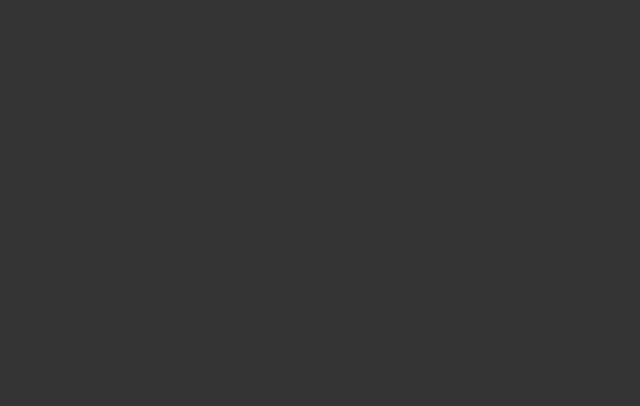
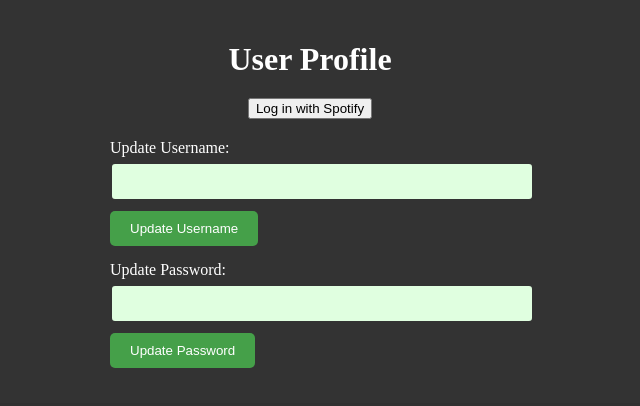
Before and after one commit to nikobross/Guessify, a React (Create React App) app in the folder client/: page /profile in a window 1280 px wide. Before the commit this address had no page. Shown: the top 406 px of the page, without its empty margins (330-970 px from the left). Built offline with nearby package versions, Linux system fonts and the light colour scheme.

Commit message:
working on spotify log in

```diff
--- a/client/src/App.js
+++ b/client/src/App.js
@@ -5,6 +5,9 @@ import HostGame from './components/HostGame';
 import JoinGame from './components/JoinGame';
 import Login from './components/Login';
 import SignUp from './components/SignUp';
+import SpotifyLogin from './components/SpotifyLogin';
+import SpotifyCallback from './components/SpotifyCallback';
+import UserProfile from './components/UserProfile';
 
 function App() {
   return (
@@ -15,6 +18,9 @@ function App() {
         <Route path="/join" element={<JoinGame />} />
         <Route path="/login" element={<Login />} />
         <Route path="/signup" element={<SignUp />} />
+        <Route path="/spotify-login" element={<SpotifyLogin />} />
+        <Route path="/callback" element={<SpotifyCallback />} />
+        <Route path="/profile" element={<UserProfile />} />
       </Routes>
     </Router>
   );
--- a/client/src/components/MainPage.js
+++ b/client/src/components/MainPage.js
@@ -43,26 +43,6 @@ const MainPage = () => {
     setRightSidebarVisible(false);
   };
 
-  const handleSignOut = async () => {
-    const response = await fetch('/user/logout/', {
-      method: 'POST',
-      headers: {
-        'Content-Type': 'application/json',
-      },
-    });
-
-    if (response.ok) {
-      localStorage.removeItem('isLoggedIn');
-      localStorage.removeItem('username');
-      setIsLoggedIn(false);
-      setUsername('');
-      closeSidebars();
-      navigate('/');
-    } else {
-      alert('Sign out failed');
-    }
-  };
-
   const userIcon = isLoggedIn ? (
     <div className="user-initial">{username.charAt(0).toUpperCase()}</div>
   ) : (
@@ -96,8 +76,8 @@ const MainPage = () => {
           <div className="close-button" onClick={toggleRightSidebar}>&times;</div>
           {isLoggedIn ? (
             <>
-              <p>Profile</p>
-              <p onClick={handleSignOut}>Sign Out</p>
+              <p onClick={() => navigate('/profile')}>Profile</p>
+              <p>Sign Out</p>
             </>
           ) : (
             <>
--- /dev/null
+++ b/client/src/components/SpotifyCallback.js
@@ -0,0 +1,24 @@
+// src/components/SpotifyCallback.js
+import React, { useEffect } from 'react';
+import { useNavigate } from 'react-router-dom';
+
+const SpotifyCallback = () => {
+  const navigate = useNavigate();
+
+  useEffect(() => {
+    const hash = window.location.hash;
+    const params = new URLSearchParams(hash.substring(1));
+    const accessToken = params.get('access_token');
+
+    if (accessToken) {
+      localStorage.setItem('spotifyAccessToken', accessToken);
+      navigate('/');
+    } else {
+      navigate('/profile');
+    }
+  }, [navigate]);
+
+  return <div>Loading...</div>;
+};
+
+export default SpotifyCallback;
--- /dev/null
+++ b/client/src/components/SpotifyLogin.js
@@ -0,0 +1,25 @@
+// src/components/SpotifyLogin.js
+import React from 'react';
+
+const SpotifyLogin = () => {
+  const clientId = 'b5d98381070641b38c70deafcae79169';
+  const redirectUri = 'http://localhost:3000/callback';
+  const scopes = [
+    'user-read-private',
+    'user-read-email',
+    'user-modify-playback-state',
+    'user-read-playback-state',
+    'streaming',
+  ];
+
+  const handleLogin = () => {
+    const authUrl = `https://accounts.spotify.com/authorize?client_id=${clientId}&response_type=token&redirect_uri=${encodeURIComponent(redirectUri)}&scope=${encodeURIComponent(scopes.join(' '))}`;
+    window.location.href = authUrl;
+  };
+
+  return (
+    <button onClick={handleLogin}>Log in with Spotify</button>
+  );
+};
+
+export default SpotifyLogin;
--- /dev/null
+++ b/client/src/components/UserProfile.js
@@ -0,0 +1,96 @@
+// src/components/UserProfile.js
+import React, { useEffect, useState } from 'react';
+import { useNavigate } from 'react-router-dom';
+import './css/UserProfile.css';
+
+const UserProfile = () => {
+  const [profile, setProfile] = useState(null);
+  const [username, setUsername] = useState('');
+  const [password, setPassword] = useState('');
+  const [spotifyLoggedIn, setSpotifyLoggedIn] = useState(false);
+  const navigate = useNavigate();
+
+  useEffect(() => {
+    const accessToken = localStorage.getItem('spotifyAccessToken');
+
+    if (accessToken) {
+      fetch('https://api.spotify.com/v1/me', {
+        headers: {
+          Authorization: `Bearer ${accessToken}`,
+        },
+      })
+        .then(response => response.json())
+        .then(data => {
+          setProfile(data);
+          setSpotifyLoggedIn(true);
+        })
+        .catch(error => {
+          console.error('Error fetching profile:', error);
+          setSpotifyLoggedIn(false);
+        });
+    }
+  }, []);
+
+  const handleSpotifyLogin = () => {
+    const clientId = 'b5d98381070641b38c70deafcae79169';
+    const redirectUri = 'http://localhost:3000/callback';
+    const scopes = [
+      'user-read-private',
+      'user-read-email',
+      'user-modify-playback-state',
+      'user-read-playback-state',
+      'streaming',
+    ];
+
+    const authUrl = `https://accounts.spotify.com/authorize?client_id=${clientId}&response_type=token&redirect_uri=${encodeURIComponent(redirectUri)}&scope=${encodeURIComponent(scopes.join(' '))}`;
+    window.location.href = authUrl;
+  };
+
+  const handleUpdateUsername = () => {
+    // Placeholder for updating username
+    console.log('Update username:', username);
+  };
+
+  const handleUpdatePassword = () => {
+    // Placeholder for updating password
+    console.log('Update password:', password);
+  };
+
+  return (
+    <div className="profile-container">
+      <h1>User Profile</h1>
+      {profile ? (
+        <div>
+          <h2>{profile.display_name}</h2>
+          <img src={profile.images[0]?.url} alt="Profile" />
+          <p>{profile.email}</p>
+          <p>Logged in with Spotify</p>
+        </div>
+      ) : (
+        <button onClick={handleSpotifyLogin}>Log in with Spotify</button>
+      )}
+      <div className="update-fields">
+        <div className="input-group">
+          <label>Update Username:</label>
+          <input
+            type="text"
+            value={username}
+            onChange={(e) => setUsername(e.target.value)}
+          />
+          <button onClick={handleUpdateUsername}>Update Username</button>
+        </div>
+        <div className="input-group">
+          <label>Update Password:</label>
+          <input
+            type="password"
+            value={password}
+            onChange={(e) => setPassword(e.target.value)}
+          />
+          <button onClick={handleUpdatePassword}>Update Password</button>
+        </div>
+      </div>
+    </div>
+  );
+};
+
+export default UserProfile;
--- /dev/null
+++ b/client/src/components/css/UserProfile.css
@@ -0,0 +1,66 @@
+/* src/css/UserProfile.css */
+.profile-container {
+  display: flex;
+  flex-direction: column;
+  align-items: center;
+  justify-content: center;
+  padding: 20px;
+  background-color: #333; /* Grey background */
+  color: white;
+  border-radius: 10px;
+  box-shadow: 0 0 10px rgba(0, 0, 0, 0.1);
+}
+
+.profile-container h1 {
+  margin-bottom: 20px;
+}
+
+.profile-container img {
+  border-radius: 50%;
+  margin-bottom: 20px;
+}
+
+.update-fields {
+  margin-top: 20px;
+  width: 100%;
+  max-width: 400px;
+}
+
+.input-group {
+  margin-bottom: 15px;
+  text-align: left;
+}
+
+.input-group label {
+  display: block;
+  margin-bottom: 5px;
+}
+
+.input-group input {
+  width: 100%;
+  padding: 10px;
+  border: 2px solid #333; /* Original background color */
+  border-radius: 5px;
+  background-color: #e0ffe0; /* Green input fields */
+}
+
+.input-group input:focus {
+  outline: none;
+  border-color: #45a049; /* Green border on focus */
+  box-shadow: 0 0 5px #45a049; /* Green shadow on focus */
+}
+
+.input-group button {
+  padding: 10px 20px;
+  background-color: #45a049; /* Green button */
+  color: white;
+  border: none;
+  border-radius: 5px;
+  cursor: pointer;
+  margin-top: 10px;
+  text-align: center;
+}
+
+.input-group button:hover {
+  background-color: #3d8b41;
+}
```
Also changed, not shown: 1 other file (tests, documents, lock files or other folders).
